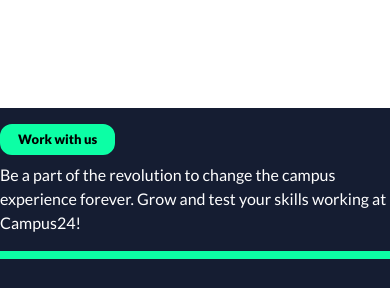
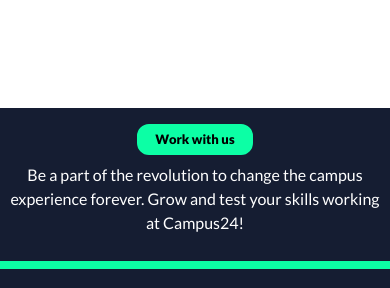
Before and after one commit to Campus24web-Team/campus24.in, a Gatsby site: page /contact-us in a window 390 px wide. Shown: the part 820-1108 px from the top of the page. Built offline with nearby package versions, Linux system fonts and the light colour scheme; Gatsby itself is replaced by a stand-in of ours.

Commit message:
Aligned the work with us button

```diff
--- a/src/components/static/style/Layout/footer.css
+++ b/src/components/static/style/Layout/footer.css
@@ -103,4 +103,25 @@
         margin-top: 8px;
     }
 
+    .text-above-footer{
+        padding:10px;
+    }
+
 }
+
+
+@media (max-width: 500px) {
+    .part-above-footer{
+        text-align: center !important;
+    }
+
+    .part-above-footer > .work-with-us{
+        margin-left: auto !important;
+        margin-right: auto !important;
+    }
+
+    .text-above-footer{
+        padding:10px;
+    }
+
+}
```
